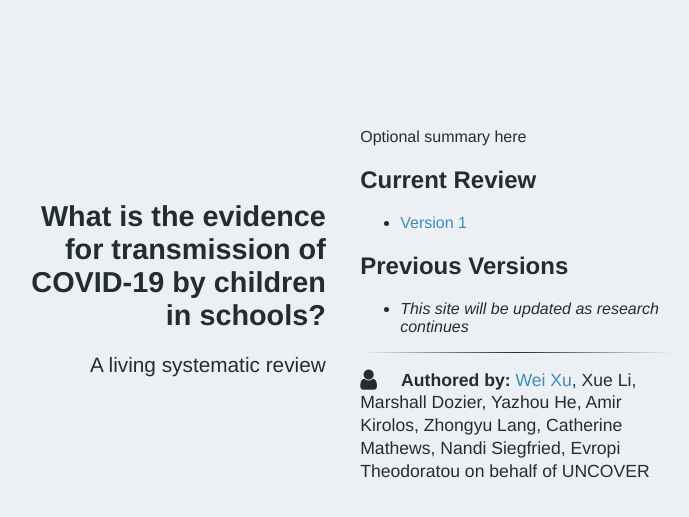
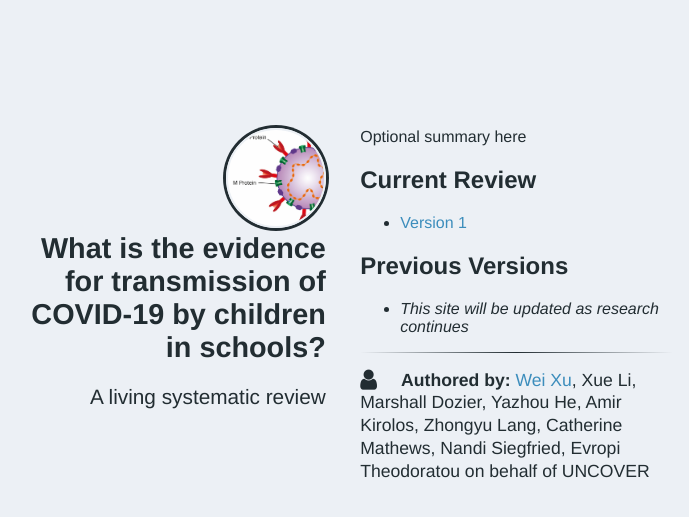
Before and after one commit to mikaelaspringsteen/covidschoolreview, a Jekyll site: the page built from index.html, in a window 1280 px wide. Shown: the top 517 px of the page, without its empty margins (307-996 px from the left). Built offline with Jekyll 4.4.1, drawn with Linux system fonts in a browser that asks for light colours; nearby versions of some CDN libraries.

Commit message:
Add image

```diff
--- a/_config.yml
+++ b/_config.yml
@@ -5,7 +5,7 @@ baseurl: ''
 # compass configuration
 compass:
   # an avatar or logo (optional)
-  logo: "/images/compass.png"
+  logo: "/images/covid_molecule.png"
   # author will appear under the avatar (optional)
   author: "What is the evidence for transmission of COVID-19 by children in schools?"
   # tagline will appear under the title (optional)
--- a/index.html
+++ b/index.html
@@ -3,11 +3,11 @@ layout: base
 ---
 <div class="wrapper">
     <header>
-
-        <br>
-        <br>
-        <br>
-        <br>
+        {% if site.compass.logo %}
+        <div class="logo-container">
+          <a class="logo" href="{{ page.baseurl }}" style="background-image: url('{{ site.baseurl }}{{ site.compass.logo }}')"></a>
+        </div>
+        {% endif %}
 
         {% if site.compass.author %}
         <div class="author-container"><h1>{{ site.compass.author }}</h1></div>
```
Also changed, not shown: images/covid_molecule.png (added), 1 other file.
